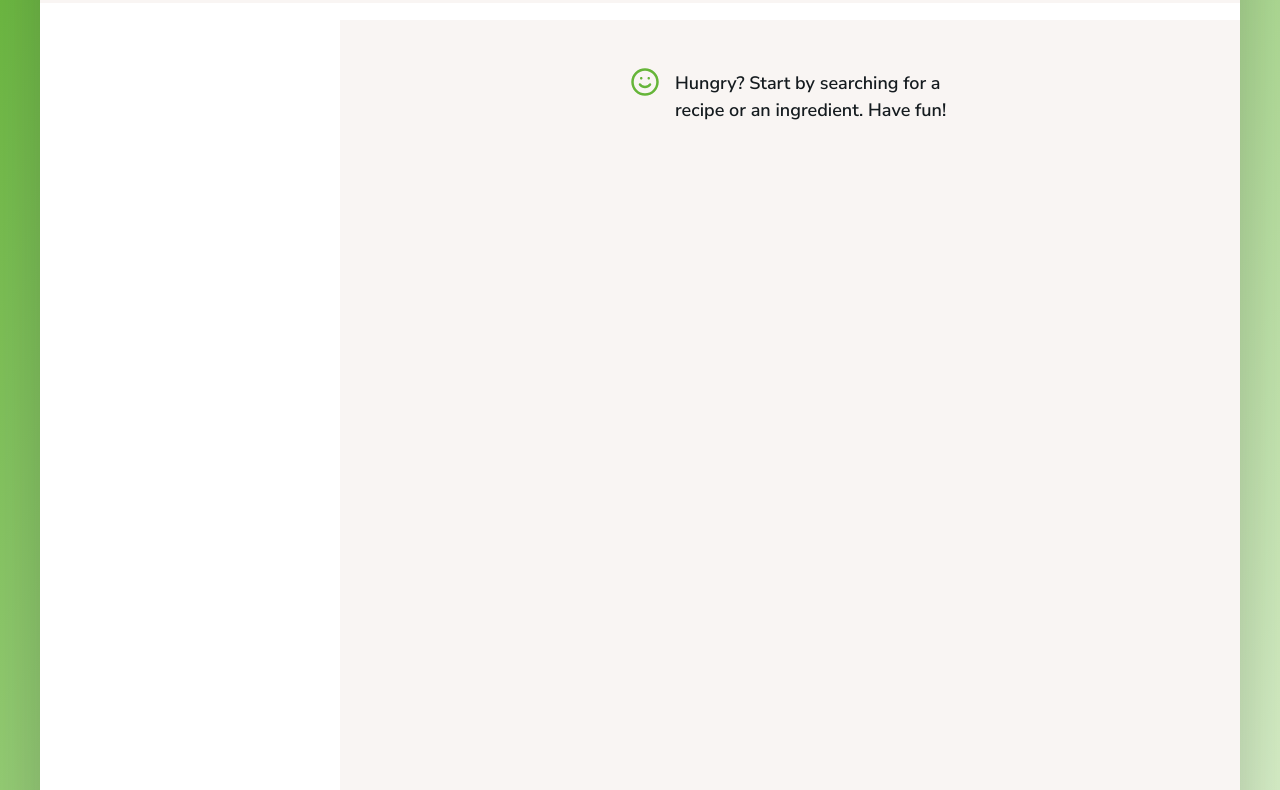
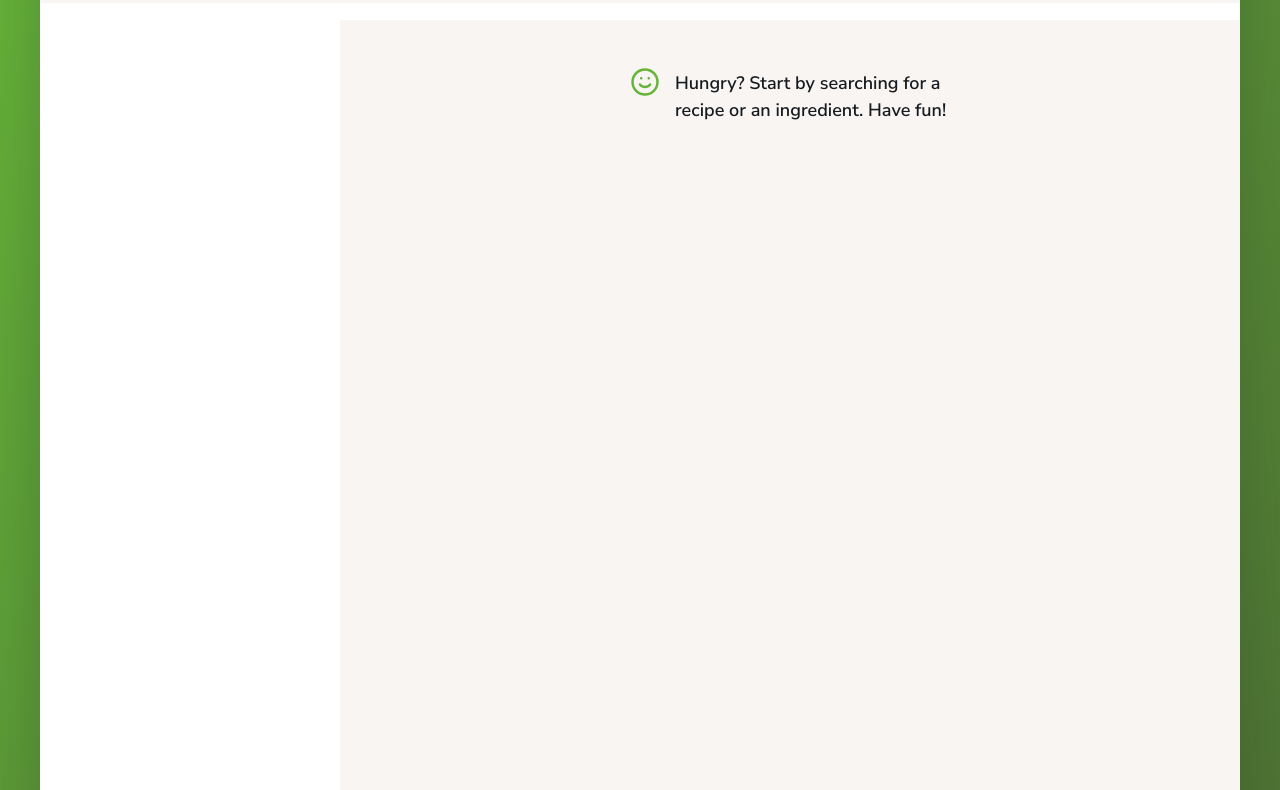
Before and after one commit to catherineisonline/forkify, a website built with Parcel: page index.html in a window 1280 px wide. Shown: the part 131-921 px from the top of the page. Built offline with nearby package versions, Linux system fonts and the light colour scheme.

Commit message:
updated add recipe button on hover and removed extra code

```diff
--- a/package.json
+++ b/package.json
@@ -17,9 +17,9 @@
         "parcel": "^2.6.2"
     },
     "dependencies": {
-        "core-js": "^3.24.0",
+        "core-js": "^3.25.5",
         "fractional": "^1.0.0",
         "fracty": "^1.0.9",
-        "regenerator-runtime": "^0.13.9"
+        "regenerator-runtime": "^0.13.10"
     }
 }
--- a/src/sass/_base.scss
+++ b/src/sass/_base.scss
@@ -1,6 +1,6 @@
 $color-primary: #66b539;
 $color-grad-1: #66b539;
-$color-grad-2: #e8f7dd;
+$color-grad-2: #4b6a33;
 
 $color-grey-light-1: #f9f5f3; // Light background
 $color-grey-light-2: #f2efee; // Light lines
@@ -59,7 +59,6 @@ body {
   grid-template-rows: 10rem minmax(60rem, auto);
   grid-template-columns: 1fr;
   grid-template-areas: "head head";
-  // "contentcontainer contentcontainer";
 
   @media only screen and (max-width: $bp-large) {
     max-width: 100%;
@@ -73,6 +72,5 @@ body {
   grid-template-columns: 25% 1fr;
   @media only screen and (max-width: $bp-medium) {
     grid-template-columns: 1fr;
-    // grid-template-rows: 25% 1fr;
   }
 }
--- a/src/sass/_components.scss
+++ b/src/sass/_components.scss
@@ -84,7 +84,6 @@
   }
 
   &:hover {
-    // color: $color-grad-2;
     background-color: $color-grey-light-2;
   }
 
@@ -100,7 +99,6 @@
   cursor: pointer;
   height: 4.5rem;
   width: 4.5rem;
-  // margin-left: auto;
   transition: all 0.2s;
   display: flex;
   align-items: center;
@@ -168,7 +166,6 @@
   text-transform: uppercase;
   margin-bottom: 2.5rem;
   text-align: center;
-  // transform: skewY(-3deg);
 }
 
 .link:link,
--- a/src/sass/_header.scss
+++ b/src/sass/_header.scss
@@ -75,7 +75,6 @@
   align-self: stretch;
   margin-right: 2.5rem;
   @media only screen and (max-width: $bp-medium) {
-    // padding: 3rem;
     margin: 0 auto;
   }
 
@@ -133,7 +132,6 @@
 .bookmarks {
   padding: 1rem 0;
   position: absolute;
-  // right: 0;
   right: -2.5rem;
   z-index: 10;
   width: 40rem;
--- a/src/sass/_preview.scss
+++ b/src/sass/_preview.scss
@@ -77,8 +77,6 @@
     color: $color-primary;
     text-transform: uppercase;
     font-weight: 600;
-
-    // This is how text is truncated!
     text-overflow: ellipsis;
     max-width: 25rem;
     white-space: nowrap;
--- a/src/sass/_searchResults.scss
+++ b/src/sass/_searchResults.scss
@@ -28,11 +28,6 @@
     margin-top: 10%;
   }
 }
-// .results li {
-//   @media only screen and (max-width: $bp-medium) {
-//     width: 20rem;
-//   }
-// }
 
 .pagination {
   margin-top: auto;
```
Also changed, not shown: src/js/views/recipeView.js (+8 -16 lines), src/sass/_recipe.scss (+0 -13 lines), README.md, 1 other file.
